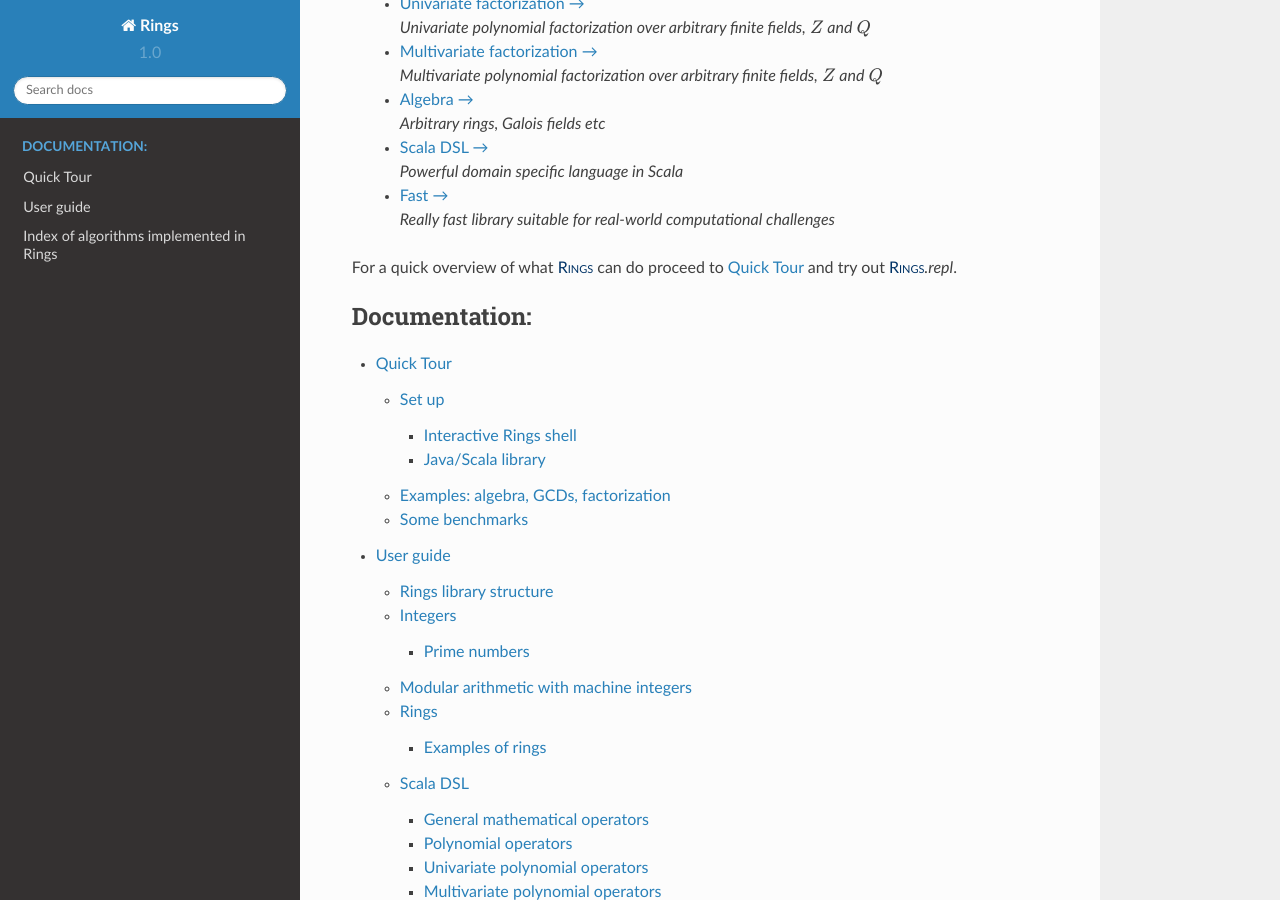
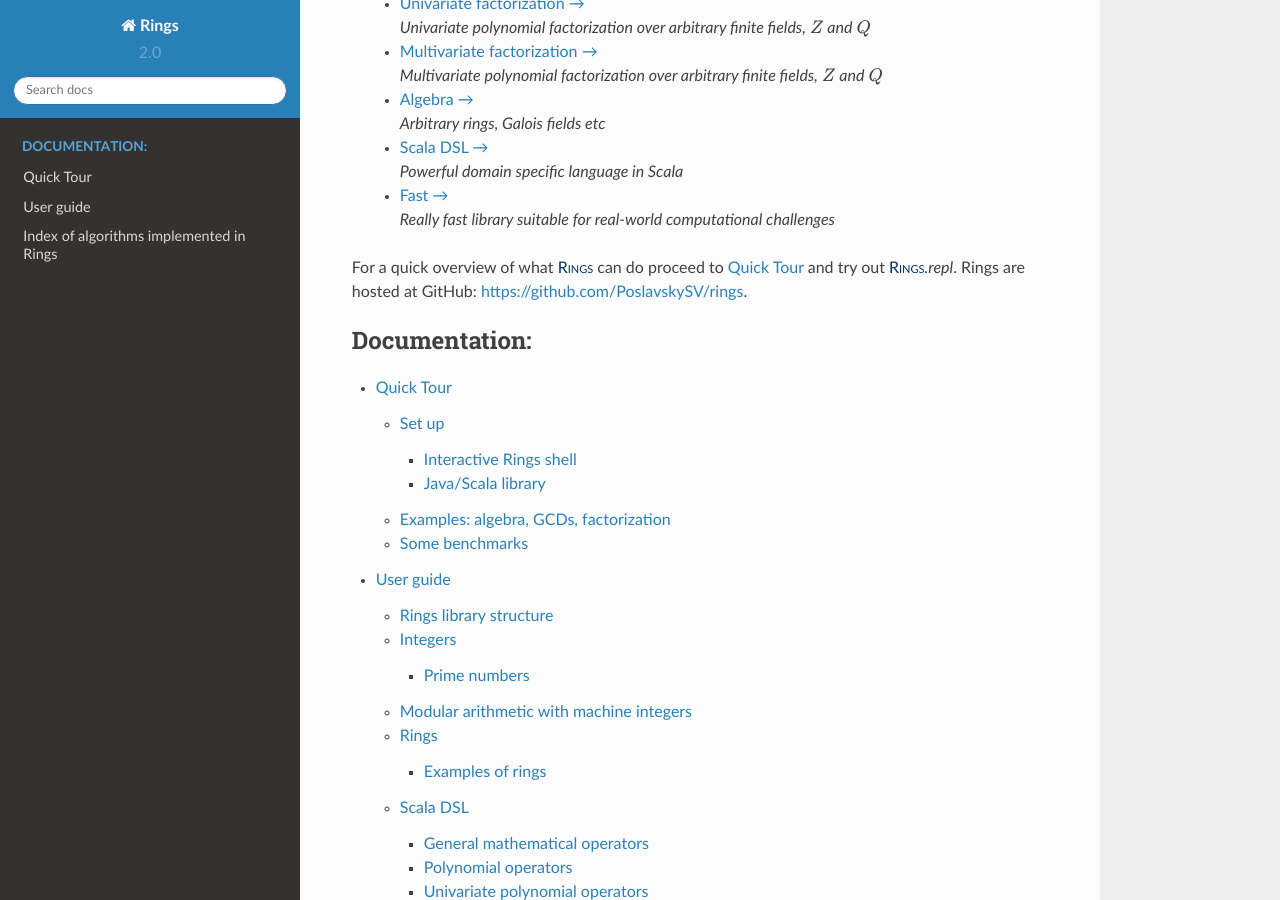
Before and after one commit to PoslavskySV/rings, a Sphinx documentation site: the page built from doc/index.rst, in a window 1280 px wide and 900 px high, scrolled down 469 px. Built offline with Sphinx 7.4.7 and the Read the Docs theme 2.0.0, drawn with Linux system fonts in a browser that asks for light colours.

Commit message:
Minor improvement to RTD theme

```diff
--- a/doc/conf.py
+++ b/doc/conf.py
@@ -63,9 +63,9 @@
 # built documents.
 #
 # The short X.Y version.
-version = '1.0'
+version = '2.0'
 # The full version, including alpha/beta/rc tags.
-release = 'SNAPSHOT'
+release = '2.0.1'
 
 # The language for content autogenerated by Sphinx. Refer to documentation
 # for a list of supported languages.
--- a/doc/index.rst
+++ b/doc/index.rst
@@ -32,7 +32,7 @@
  * :ref:`Fast → <ref-some-benchamrks>` |br| :feature:`Really fast library suitable for real-world computational challenges`
 
 
-For a quick overview of what |Rings| can do proceed to :ref:`ref-quickstart` and try out |Rings|\ *.repl*.
+For a quick overview of what |Rings| can do proceed to :ref:`ref-quickstart` and try out |Rings|\ *.repl*. Rings are hosted at GitHub: https://github.com/PoslavskySV/rings.
 
 .. toctree::
    :caption: Documentation:
@@ -43,6 +43,7 @@
    algorithms
 
 
+
 License
 =======
 
```
